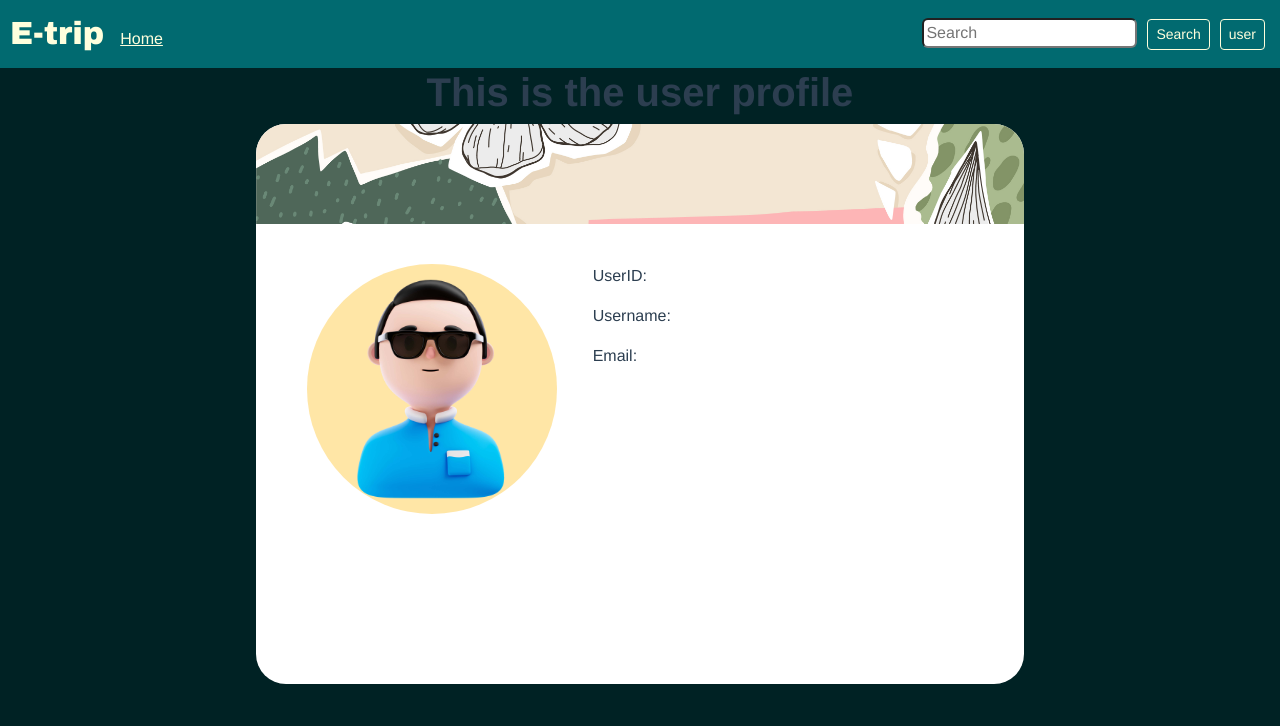
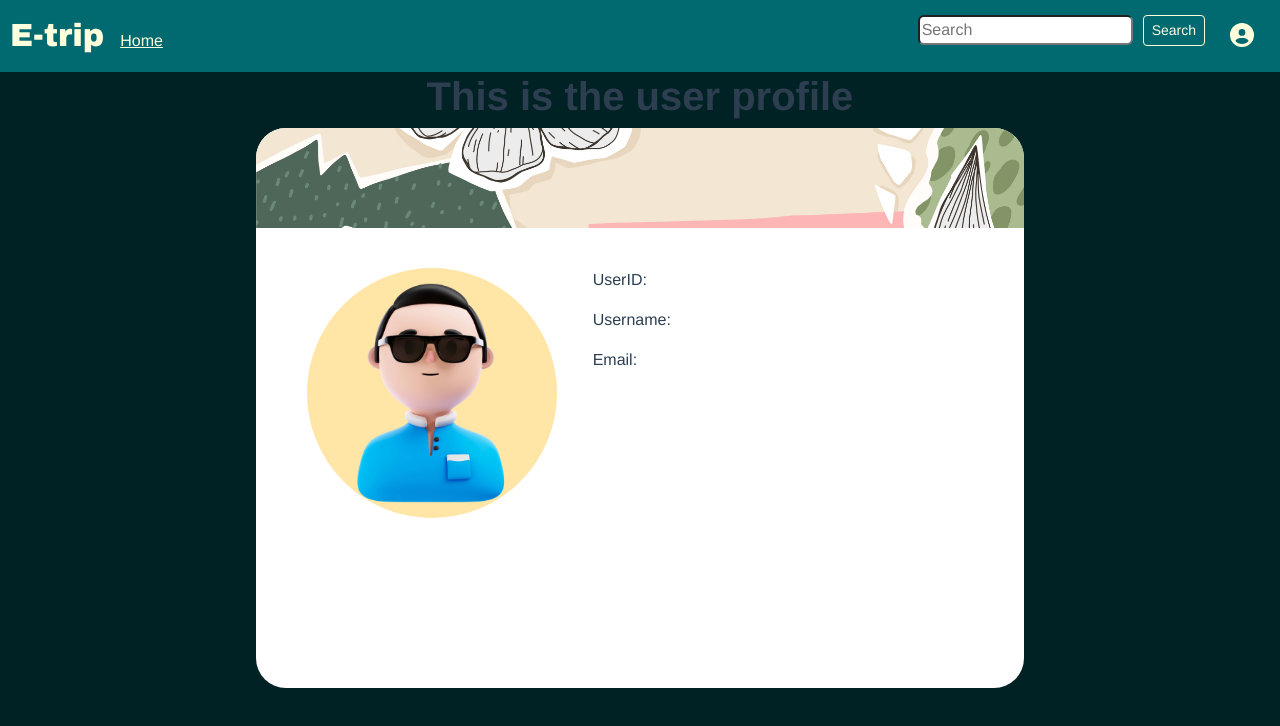
Before and after one commit to nicolecst/FYP, a Vue app in the folder itinerary/: page /userProfile in a window 1280 px wide. Shown: the top 726 px of the page. Built offline with nearby package versions, Linux system fonts and the light colour scheme; no server answers.

Commit message:
styling (adding fas)

```diff
--- a/itinerary/package.json
+++ b/itinerary/package.json
@@ -8,6 +8,9 @@
     "lint": "vue-cli-service lint"
   },
   "dependencies": {
+    "@fortawesome/fontawesome-svg-core": "^6.5.1",
+    "@fortawesome/free-solid-svg-icons": "^6.5.1",
+    "@fortawesome/vue-fontawesome": "^3.0.5",
     "axios": "^1.6.2",
     "bootstrap": "^5.3.2",
     "core-js": "^3.8.3",
--- a/itinerary/public/index.html
+++ b/itinerary/public/index.html
@@ -4,7 +4,7 @@
     <meta charset="utf-8">
     <meta http-equiv="X-UA-Compatible" content="IE=edge">
     <meta name="viewport" content="width=device-width,initial-scale=1.0">
-    <link rel="icon" href="<%= BASE_URL %>favicon.ico">
+    <link rel="icon" href="<%= BASE_URL %>Etripicon.ico">
     <link href="https://cdn.jsdelivr.net/npm/bootstrap@5.3.2/dist/css/bootstrap.min.css" rel="stylesheet" integrity="sha384-T3c6CoIi6uLrA9TneNEoa7RxnatzjcDSCmG1MXxSR1GAsXEV/Dwwykc2MPK8M2HN" crossorigin="anonymous">
     <title><%= htmlWebpackPlugin.options.title %></title>
   </head>
--- a/itinerary/src/components/NavBar.vue
+++ b/itinerary/src/components/NavBar.vue
@@ -11,7 +11,8 @@
       </div>
 
       <div class="justify-content-right">
-        <form>
+        <ul class="nav gap-1">
+          <li class="nav-item">
             <input
               class="form-horizontal mr-sm-2"
               type="search"
@@ -24,8 +25,16 @@
             >
               Search
             </button>
-          <button @click="userProfile()" class="btn btn-sm">user</button>
-        </form>
+          </li>
+          <li>
+            <a class="nav-link" href="/userProfile">
+              <span style="font-size: 1.5em; color: #ffffdd">
+                <font-awesome-icon icon="fa-solid fa-circle-user" /> </span
+            ></a>
+          </li>
+
+          <!-- <button @click="userProfile()" class="btn btn-sm">user</button> -->
+        </ul>
       </div>
     </nav>
   </div>
@@ -36,16 +45,15 @@ export default {
   name: "NavBar",
   components: {},
   data() {},
-  methods: {
+  methods: {},
+  setup() {
+    const userProfile = async function () {
+      location.assign("/userProfile");
+    };
+    return {
+      userProfile,
+    };
   },
-  setup(){
-    const userProfile = async function(){
-      location.assign("/userProfile")
-    }
-    return{
-      userProfile
-    }
-  }
 };
 </script>
 
--- a/itinerary/src/main.js
+++ b/itinerary/src/main.js
@@ -8,6 +8,16 @@ import HomeView from './pages/HomeView.vue'
 import RegisterView from './pages/RegisterView.vue'
 import UserView from './pages/UserView.vue'
 import "./assets/style.css"
+/* import the fontawesome core */
+import { library } from '@fortawesome/fontawesome-svg-core'
+
+/* import font awesome icon component */
+import { FontAwesomeIcon } from '@fortawesome/vue-fontawesome'
+/* import specific icons */
+import { fas } from '@fortawesome/free-solid-svg-icons'
+
+/* add icons to the library */
+library.add(fas)
 
 const app = createApp(App)
 
@@ -36,3 +46,4 @@ export default routes
 
 app.use(router).mount('#app')
 app.use(PrimeVue, { unstyled: true });
+app.component('font-awesome-icon', FontAwesomeIcon)
```
Also changed, not shown: 2 other files (tests, documents, lock files or other folders). Lines whose indentation alone changed are shown as unchanged.
